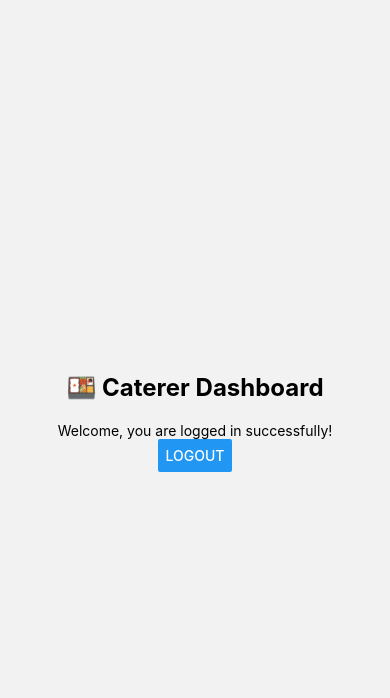
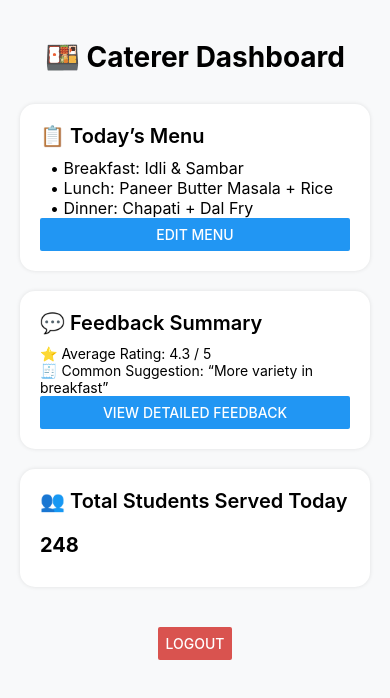
Before and after one commit to Adwika-95/HOS-MESS, a React Native app in the folder frontend/: screen /CatererDashboard in a window 390 px wide. Shown: the top 698 px of the page. Built offline with nearby package versions, Linux system fonts and the light colour scheme.

Commit message:
feat: added Caterer Dashboard UI with menu, feedback, and student summary sections

```diff
--- a/frontend/src/screens/CatererDashboard.js
+++ b/frontend/src/screens/CatererDashboard.js
@@ -1,5 +1,5 @@
 import React from "react";
-import { View, Text, Button } from "react-native";
+import { View, Text, Button, ScrollView, StyleSheet } from "react-native";
 import { getAuth, signOut } from "firebase/auth";
 import { app } from "../config/firebaseConfig";
 
@@ -17,13 +17,69 @@ export default function CatererDashboard({ navigation }) {
   };
 
   return (
-    <View style={{ flex: 1, justifyContent: "center", alignItems: "center" }}>
-      <Text style={{ fontSize: 24, fontWeight: "bold", marginBottom: 20 }}>
-        🍱 Caterer Dashboard
-      </Text>
-      <Text>Welcome, you are logged in successfully!</Text>
+    <ScrollView contentContainerStyle={styles.container}>
+      <Text style={styles.title}>🍱 Caterer Dashboard</Text>
 
-      <Button title="Logout" onPress={handleLogout} />
-    </View>
+      {/* Section: Today's Menu */}
+      <View style={styles.card}>
+        <Text style={styles.cardTitle}>📋 Today’s Menu</Text>
+        <Text style={styles.menuItem}>• Breakfast: Idli & Sambar</Text>
+        <Text style={styles.menuItem}>• Lunch: Paneer Butter Masala + Rice</Text>
+        <Text style={styles.menuItem}>• Dinner: Chapati + Dal Fry</Text>
+        <Button title="Edit Menu" onPress={() => alert("Edit menu coming soon")} />
+      </View>
+
+      {/* Section: Feedback Summary */}
+      <View style={styles.card}>
+        <Text style={styles.cardTitle}>💬 Feedback Summary</Text>
+        <Text>⭐ Average Rating: 4.3 / 5</Text>
+        <Text>🧾 Common Suggestion: “More variety in breakfast”</Text>
+        <Button title="View Detailed Feedback" onPress={() => alert("Feedback page coming soon")} />
+      </View>
+
+      {/* Section: Student Count */}
+      <View style={styles.card}>
+        <Text style={styles.cardTitle}>👥 Total Students Served Today</Text>
+        <Text style={{ fontSize: 20, fontWeight: "bold", marginVertical: 10 }}>248</Text>
+      </View>
+
+      <View style={{ marginTop: 30 }}>
+        <Button title="Logout" color="#d9534f" onPress={handleLogout} />
+      </View>
+    </ScrollView>
   );
 }
+
+const styles = StyleSheet.create({
+  container: {
+    flexGrow: 1,
+    alignItems: "center",
+    padding: 20,
+    backgroundColor: "#f8f9fa",
+  },
+  title: {
+    fontSize: 28,
+    fontWeight: "bold",
+    marginVertical: 20,
+  },
+  card: {
+    width: "100%",
+    backgroundColor: "white",
+    borderRadius: 15,
+    padding: 20,
+    marginVertical: 10,
+    shadowColor: "#000",
+    shadowOpacity: 0.1,
+    shadowRadius: 4,
+    elevation: 3,
+  },
+  cardTitle: {
+    fontSize: 20,
+    fontWeight: "600",
+    marginBottom: 10,
+  },
+  menuItem: {
+    fontSize: 16,
+    marginLeft: 10,
+  },
+});
```
